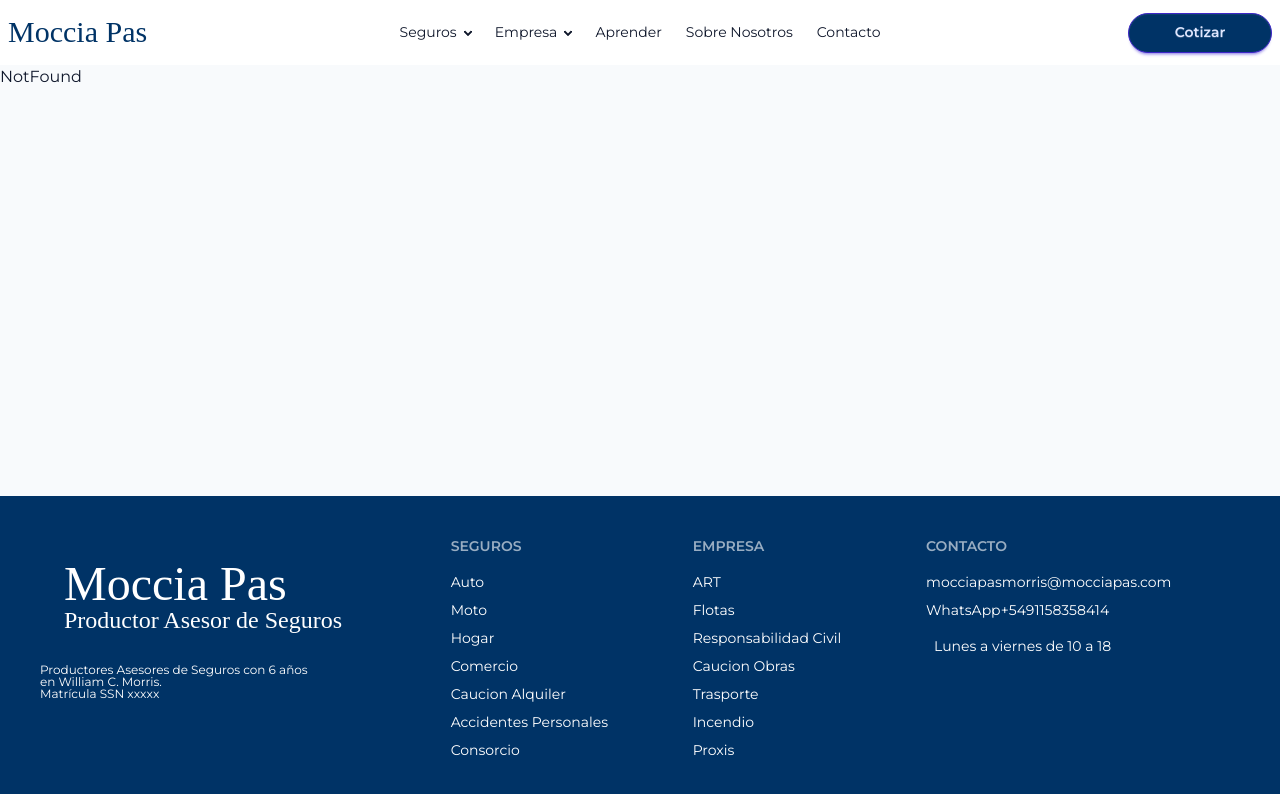
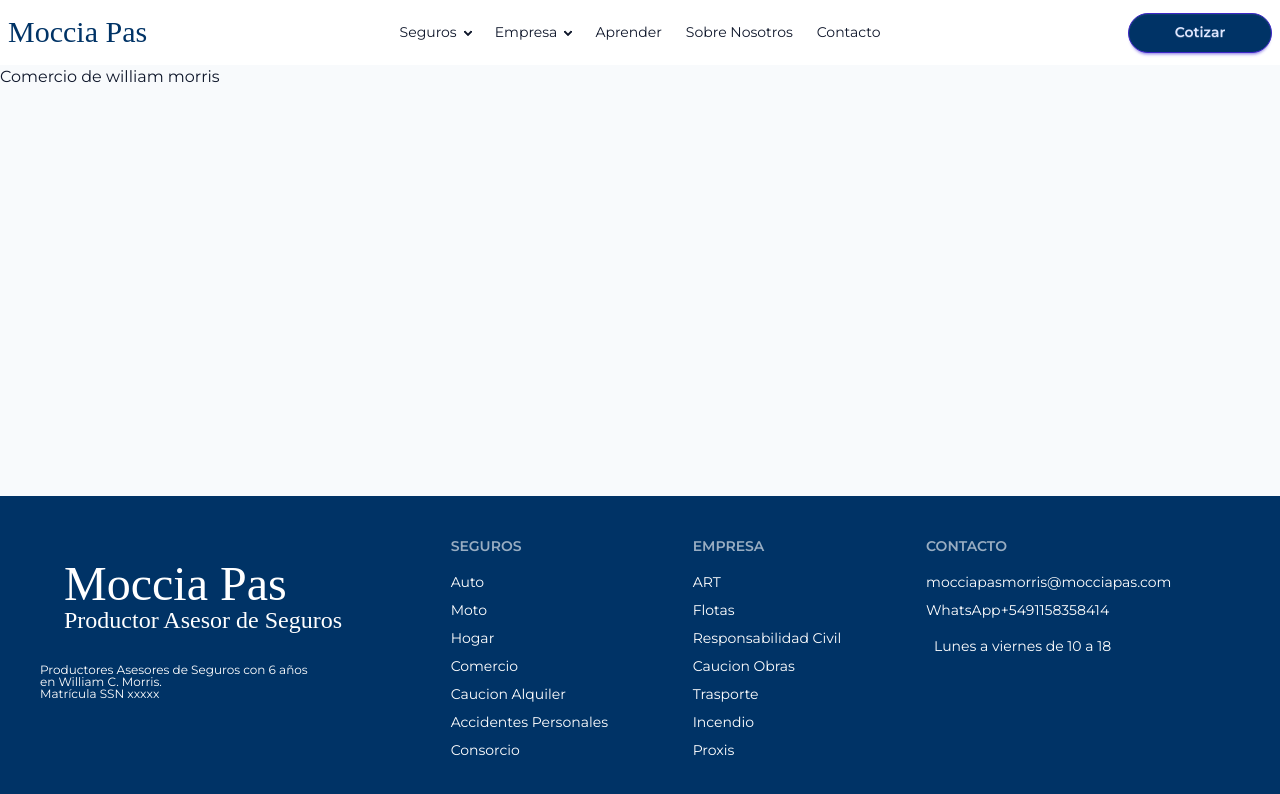
Before and after one commit to conrado85/moccia_pas, a React (Vite) app: page /seguros/comercio in a window 1280 px wide. Shown: the top 794 px of the page. Built offline with nearby package versions, Linux system fonts and the light colour scheme; a web font is replaced by a local one.

Commit message:
cambios en commerce

```diff
--- a/src/App.tsx
+++ b/src/App.tsx
@@ -13,7 +13,7 @@ import HomeInsurance from './pages/HomeInsurance';
 import Rental from './pages/Rental';
 import Personal from './pages/Personal';
 import Consortium from './pages/Consortium';
-import Commerce from './pages/Commerce';
+import Comercio from './pages/Comercio';
 import Art from './pages/Art';
 import Flotas from './pages/Flotas';
 import ResponsabilidadCivil from './pages/ResponsabilidadCivil';
@@ -43,7 +43,7 @@ function App() {
           <Route path="seguros/rental" element={<Rental />} />
           <Route path="seguros/personal" element={<Personal />} />
           <Route path="seguros/consortium" element={<Consortium />} />
-          <Route path="seguros/commerce" element={<Commerce />} />
+          <Route path="seguros/comercio" element={<Comercio />} />
           {/* Rutas para la sección de empresa */}
           <Route path="empresa/art" element={<Art />} />
           <Route path="empresa/flotas" element={<Flotas />} />
--- /dev/null
+++ b/src/pages/Comercio.tsx
@@ -0,0 +1,6 @@
+
+export default function Comercio() {
+  return (
+    <div>Comercio de william morris</div>
+  )
+}
--- a/src/pages/commerce.tsx
+++ /dev/null
@@ -1,7 +0,0 @@
-
-
-export default function Commerce() {
-  return (
-    <div>Commerce de william morris</div>
-  )
-}
```
